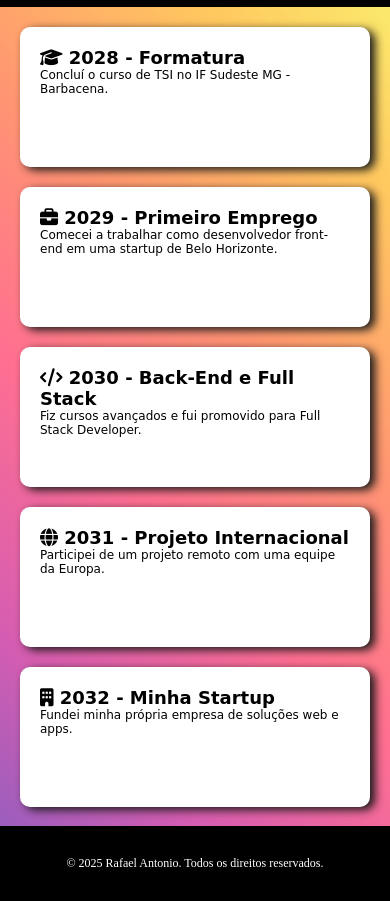
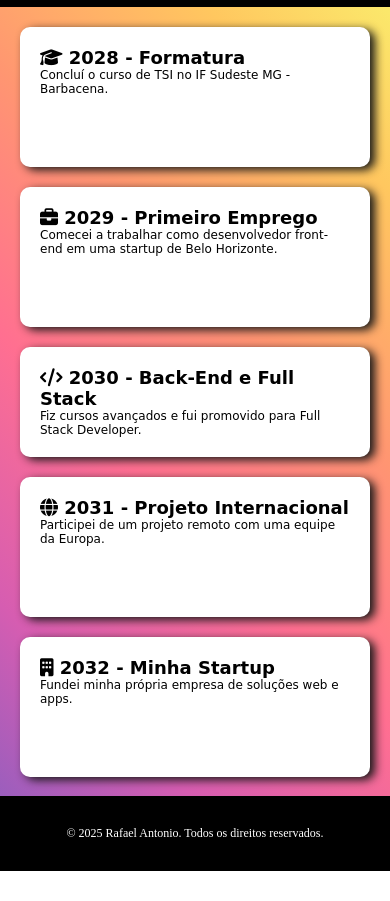
Before and after one commit to Leaffar0/Portifolio_TSI, a plain HTML site: page index.html in a window 390 px wide. Shown: the part 76-977 px from the top of the page. After the commit the page ends 947 px from the top, so only its background shows below. Drawn offline with nearby package versions, Linux system fonts and the light colour scheme; a script that the page names is missing; a web font is replaced by a local one.

Commit message:
style.css

```diff
--- a/style.css
+++ b/style.css
@@ -63,4 +63,7 @@ footer{
     body{
        font-size: 75%;
     }
+    .timeline > article:nth-child(3) {
+        height:50%;
+    }
 }
```
